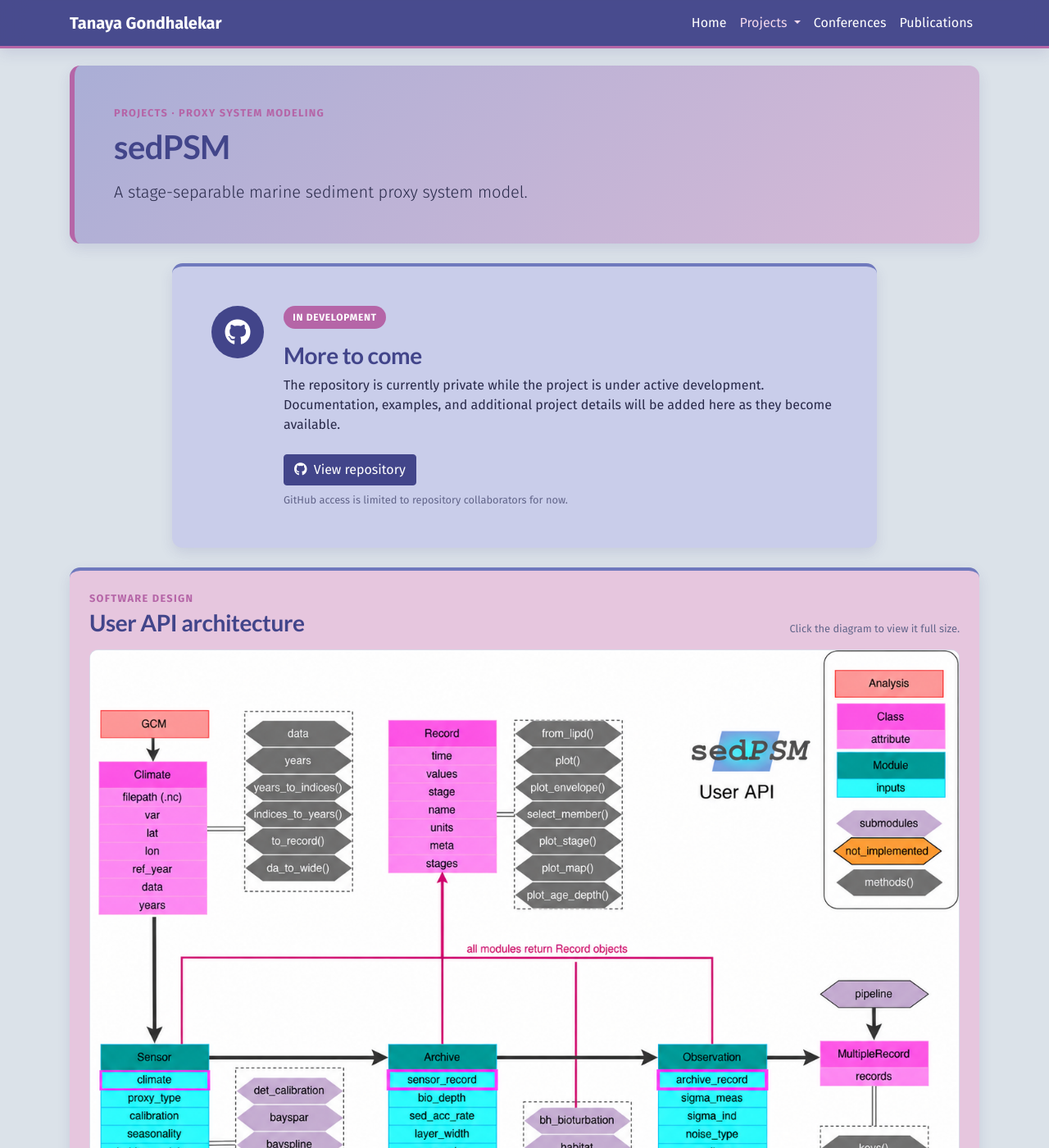
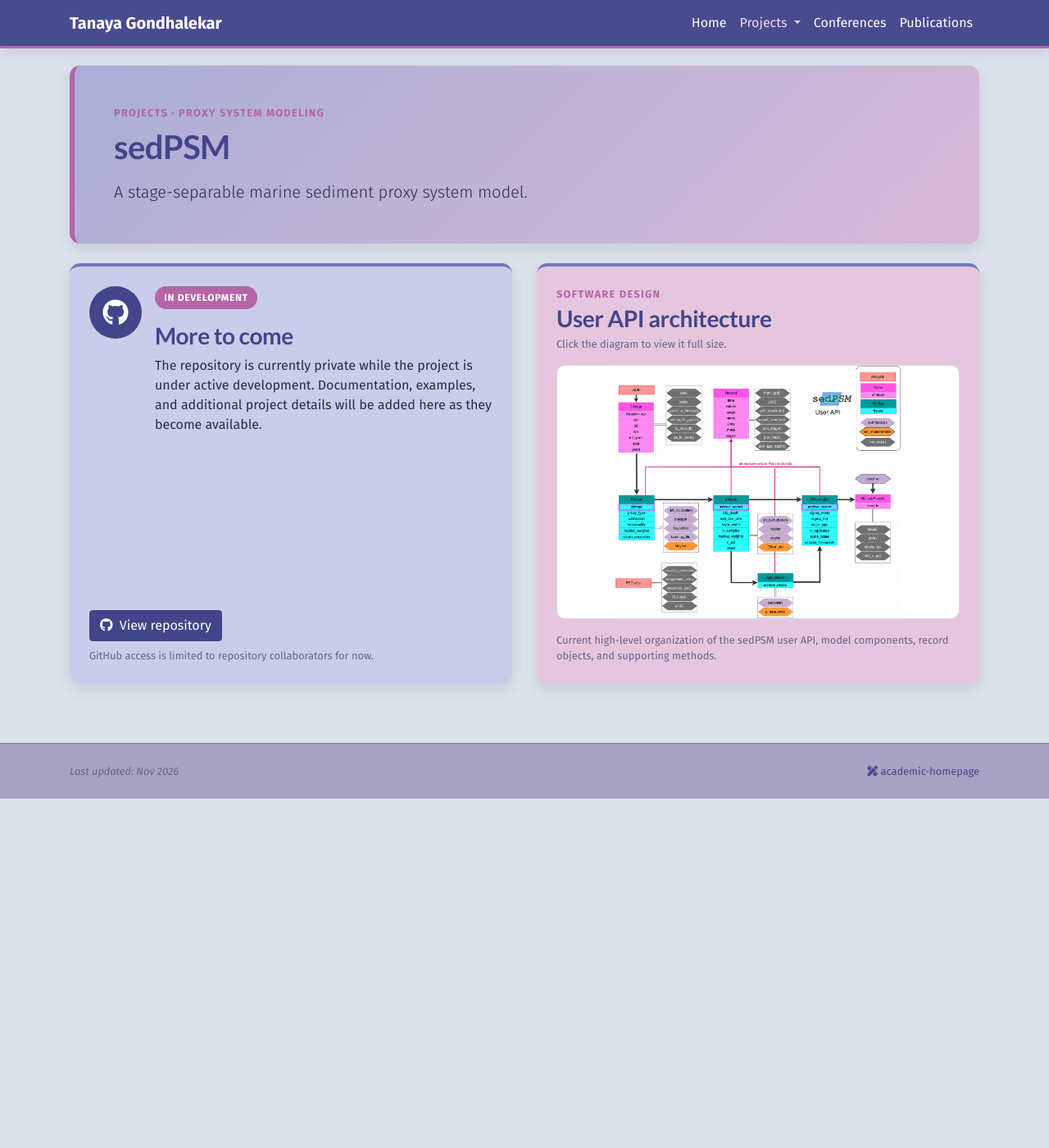
Before and after one commit to tanaya-g/tanaya-g.github.io, a Jekyll site: the page built from sedpsm.html, in a window 1280 px wide and 1400 px high. Shown: the whole window at 82% size. Built offline with Jekyll 4.4.1, drawn with Linux system fonts in a browser that asks for light colours; nearby versions of some CDN libraries; a style sheet for code colours, icons or effects is not loaded.

Commit message:
Align sedPSM project cards

```diff
--- a/assets/css/global.css
+++ b/assets/css/global.css
@@ -362,9 +362,6 @@ footer.bg-white {
 }
 
 .sedpsm-card {
-    max-width: 860px;
-    margin-right: auto;
-    margin-left: auto;
     background-color: #C9CDEA !important;
 }
 
@@ -399,6 +396,7 @@ footer.bg-white {
 
 .sedpsm-diagram-link {
     display: block;
+    height: 310px;
     overflow: hidden;
     border: 1px solid rgba(66, 69, 138, 0.2);
     border-radius: 0.65rem;
@@ -408,13 +406,24 @@ footer.bg-white {
 .sedpsm-diagram {
     display: block;
     width: 100%;
-    height: auto;
+    height: 100%;
+    object-fit: contain;
     transition: transform 180ms ease;
 }
 
 .sedpsm-diagram-link:hover .sedpsm-diagram,
 .sedpsm-diagram-link:focus .sedpsm-diagram {
     transform: scale(1.01);
+}
+
+@media (max-width: 991.98px) {
+    .sedpsm-diagram-link {
+        height: auto;
+    }
+
+    .sedpsm-diagram {
+        height: auto;
+    }
 }
 
 .paleobook-card {
--- a/sedpsm.html
+++ b/sedpsm.html
@@ -12,11 +12,12 @@ permalink: /projects/sedpsm/
     <p class="lead mb-0">A stage-separable marine sediment proxy system model.</p>
 </section>
 
-<section aria-labelledby="sedpsm-status-heading">
-    <article class="card sedpsm-card border-0 shadow-sm">
-        <div class="card-body p-4 p-md-5">
-            <div class="d-flex flex-column flex-md-row align-items-md-start">
-                <span class="sedpsm-icon mb-3 mb-md-0 mr-md-4" aria-hidden="true">
+<div class="row align-items-stretch">
+    <section class="col-lg-6 mb-4" aria-labelledby="sedpsm-status-heading">
+        <article class="card sedpsm-card border-0 shadow-sm h-100">
+            <div class="card-body p-4 d-flex flex-column">
+                <div class="d-flex flex-column flex-sm-row align-items-sm-start">
+                    <span class="sedpsm-icon mb-3 mb-sm-0 mr-sm-3" aria-hidden="true">
                         <i class="fab fa-github"></i>
                     </span>
                     <div class="flex-grow-1">
@@ -26,26 +27,26 @@ permalink: /projects/sedpsm/
                             The repository is currently private while the project is under active development.
                             Documentation, examples, and additional project details will be added here as they become available.
                         </p>
+                    </div>
+                </div>
+                <div class="mt-auto">
                     <a class="btn btn-primary" href="https://github.com/paleoDA/SedPSM" target="_blank" rel="noopener noreferrer">
                         <i class="fab fa-github mr-1"></i> View repository
                     </a>
                     <div class="small text-muted mt-2">GitHub access is limited to repository collaborators for now.</div>
                 </div>
             </div>
-        </div>
         </article>
     </section>
 
-<section class="mt-4" aria-labelledby="sedpsm-architecture-heading">
-    <article class="card sedpsm-diagram-card border-0 shadow-sm">
-        <div class="card-body p-4">
-            <div class="d-flex flex-column flex-md-row align-items-md-end justify-content-between mb-3">
+    <section class="col-lg-6 mb-4" aria-labelledby="sedpsm-architecture-heading">
+        <article class="card sedpsm-diagram-card border-0 shadow-sm h-100">
+            <div class="card-body p-4 d-flex flex-column">
                 <div>
                     <div class="project-eyebrow small mb-1">Software design</div>
                     <h2 id="sedpsm-architecture-heading" class="h3 mb-0">User API architecture</h2>
                 </div>
-                <span class="small text-muted mt-2 mt-md-0">Click the diagram to view it full size.</span>
-            </div>
+                <span class="small text-muted mt-1 mb-3">Click the diagram to view it full size.</span>
                 <a class="sedpsm-diagram-link" href="{{ '/assets/images/projects/sedpsm-user-api.png' | relative_url }}" target="_blank" rel="noopener noreferrer" aria-label="Open the sedPSM User API architecture diagram full size">
                     <img class="sedpsm-diagram img-fluid" src="{{ '/assets/images/projects/sedpsm-user-api.png' | relative_url }}" alt="sedPSM User API architecture showing Climate, Sensor, Archive, Observation, Age Model, MultipleRecord, Record, supporting modules, methods, and data flow">
                 </a>
@@ -55,3 +56,4 @@ permalink: /projects/sedpsm/
             </div>
         </article>
     </section>
+</div>
```
Lines whose indentation alone changed are shown as unchanged.
